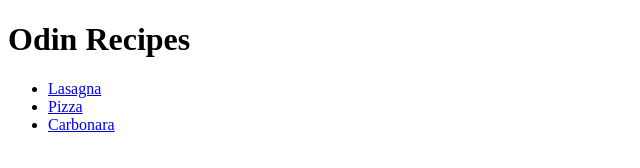
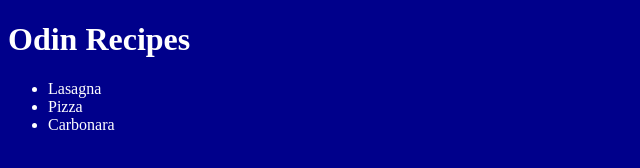
Before and after one commit to Mecastor/odin-recipes, a plain HTML site: page index.html in a window 1280 px wide. Shown: the whole page, without its empty margins (0-640 px from the left). Drawn offline with Linux system fonts and the light colour scheme.

Commit message:
Add styles.css & edit index.html

```diff
--- a/index.html
+++ b/index.html
@@ -4,6 +4,7 @@
     <meta charset="UTF-8">
     <meta http-equiv="X-UA-Compatible" content="IE=edge">
     <meta name="viewport" content="width=device-width, initial-scale=1.0">
+    <link rel="stylesheet" href="styles.css">
     <title>Odin Recipes - Home</title>
 </head>
 
--- /dev/null
+++ b/styles.css
@@ -0,0 +1,13 @@
+*, *:before, *:after {
+    box-sizing: border-box;
+}
+
+body {
+    background: darkblue;
+    color: white;
+}
+
+a {
+    color: white;
+    text-decoration: none;
+}
```
